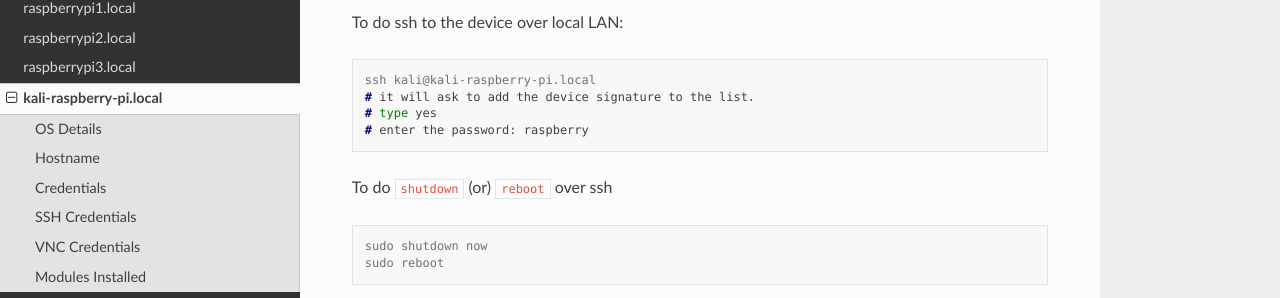
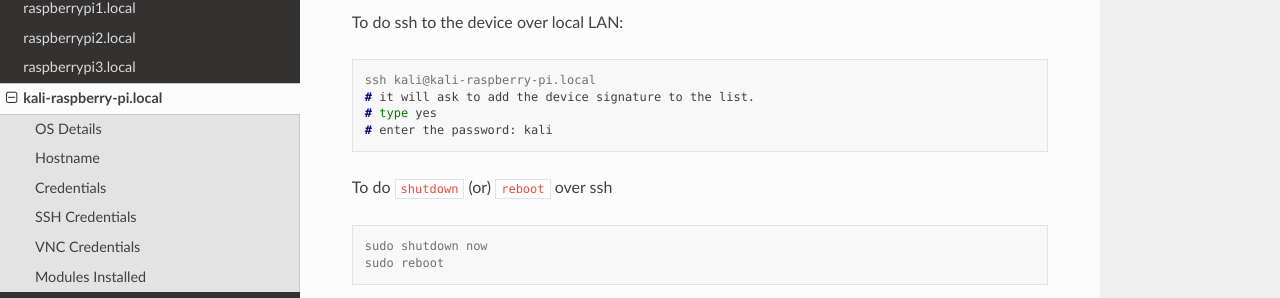
Before and after one commit to suresh-iitr/setup, a Sphinx documentation site: the page built from docs/source/kali-raspberry-pi.rst, in a window 1280 px wide and 900 px high, scrolled down 648 px. Shown: the part 137-435 px from the top of the window. Built offline with Sphinx 7.4.7 and the Read the Docs theme 2.0.0, drawn with Linux system fonts in a browser that asks for light colours.

Commit message:
Update kali-raspberry-pi.rst

```diff
--- a/docs/source/kali-raspberry-pi.rst
+++ b/docs/source/kali-raspberry-pi.rst
@@ -40,7 +40,7 @@ To do ssh to the device over local LAN:
    ssh kali@kali-raspberry-pi.local
    # it will ask to add the device signature to the list.
    # type yes
-   # enter the password: raspberry
+   # enter the password: kali
 
 To do ``shutdown`` (or) ``reboot`` over ssh
 
```
